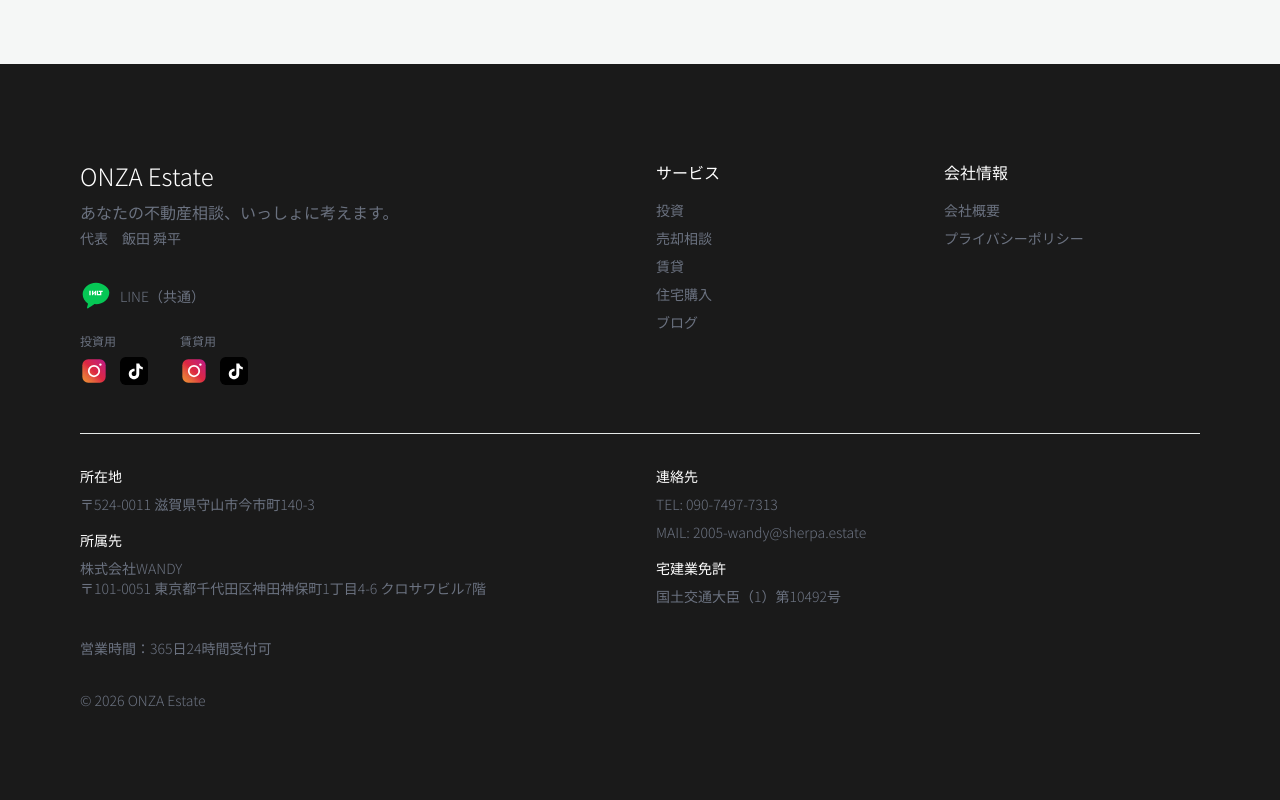
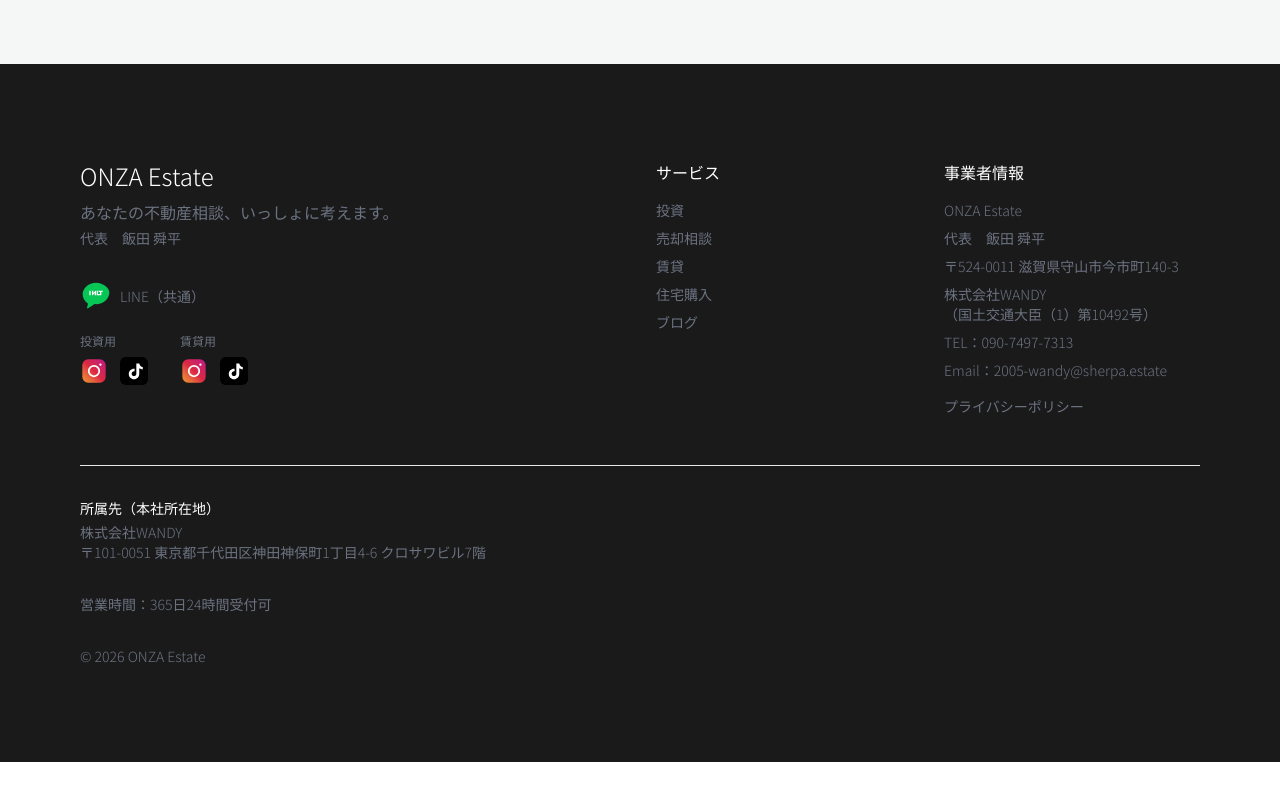
Before and after one commit to idsp0731-gif/onza-estate, a Next.js app: page / in a window 1280 px wide. Shown: the part 9154-9954 px from the top of the page. After the commit the page ends 9916 px from the top, so only its background shows below. Built offline with nearby package versions, Linux system fonts and the light colour scheme; no server answers.

Commit message:
feat: フッターの会社情報を事業者情報に変更・内容整理

```diff
--- a/src/components/Footer.tsx
+++ b/src/components/Footer.tsx
@@ -100,34 +100,46 @@
             </ul>
           </div>
           <div>
-            <h4 className="font-light mb-4">会社情報</h4>
-            <ul className="space-y-2 font-light text-sm text-[#6B7280]">
-              <li><a href="#" className="hover:text-white">会社概要</a></li>
-              <li><a href="/privacy" className="hover:text-white">プライバシーポリシー</a></li>
-            </ul>
+            <h4 className="font-light mb-4">事業者情報</h4>
+            <dl className="space-y-2 font-light text-sm text-[#6B7280]">
+              <div>
+                <dt className="sr-only">屋号</dt>
+                <dd>ONZA Estate</dd>
+              </div>
+              <div>
+                <dt className="sr-only">代表者</dt>
+                <dd>代表　飯田 舜平</dd>
+              </div>
+              <div>
+                <dt className="sr-only">所在地</dt>
+                <dd>〒524-0011 滋賀県守山市今市町140-3</dd>
+              </div>
+              <div>
+                <dt className="sr-only">所属先</dt>
+                <dd>株式会社WANDY<br />（国土交通大臣（1）第10492号）</dd>
+              </div>
+              <div>
+                <dt className="sr-only">TEL</dt>
+                <dd>TEL：090-7497-7313</dd>
+              </div>
+              <div>
+                <dt className="sr-only">Email</dt>
+                <dd>Email：2005-wandy@sherpa.estate</dd>
+              </div>
+            </dl>
+            <a href="/privacy" className="inline-block mt-4 font-light text-sm text-[#6B7280] hover:text-white transition-colors">
+              プライバシーポリシー
+            </a>
           </div>
         </div>
 
         <div className="border-t border-[#E5E9E8] pt-8">
-          <div className="grid md:grid-cols-2 gap-8 mb-8">
-            <div>
-              <p className="font-light text-sm mb-2">所在地</p>
-              <p className="font-light text-sm text-[#6B7280] mb-4">
-                〒524-0011 滋賀県守山市今市町140-3
-              </p>
-              <p className="font-light text-sm mb-2">所属先</p>
-              <p className="font-light text-sm text-[#6B7280]">
-                株式会社WANDY<br />
-                〒101-0051 東京都千代田区神田神保町1丁目4-6 クロサワビル7階
-              </p>
-            </div>
-            <div>
-              <p className="font-light text-sm mb-2">連絡先</p>
-              <p className="font-light text-sm text-[#6B7280] mb-2">TEL: 090-7497-7313</p>
-              <p className="font-light text-sm text-[#6B7280] mb-4">MAIL: 2005-wandy@sherpa.estate</p>
-              <p className="font-light text-sm mb-2">宅建業免許</p>
-              <p className="font-light text-sm text-[#6B7280]">国土交通大臣（1）第10492号</p>
-            </div>
+          <div className="mb-8">
+            <p className="font-light text-sm mb-1">所属先（本社所在地）</p>
+            <p className="font-light text-sm text-[#6B7280]">
+              株式会社WANDY<br />
+              〒101-0051 東京都千代田区神田神保町1丁目4-6 クロサワビル7階
+            </p>
           </div>
           <p className="font-light text-sm text-[#6B7280] mb-8">
             営業時間：365日24時間受付可
```
